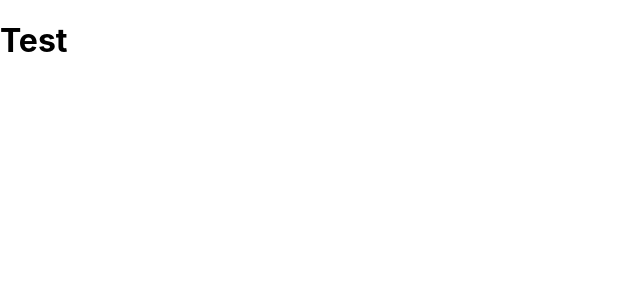
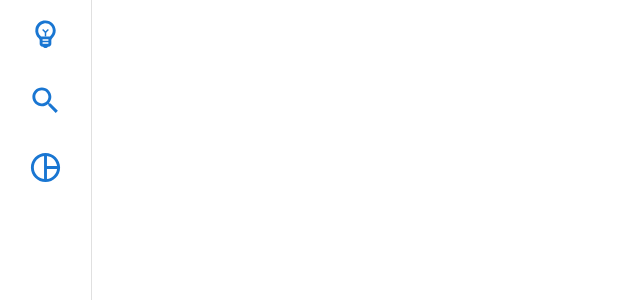
Before and after one commit to ibotchori/logmind, a React (Create React App) app: page / in a window 1280 px wide. Shown: the top 300 px of the page, without its empty margins (0-640 px from the left). Built offline with nearby package versions, Linux system fonts and the light colour scheme.

Commit message:
Add side bar

```diff
--- a/package.json
+++ b/package.json
@@ -3,6 +3,11 @@
   "version": "0.1.0",
   "private": true,
   "dependencies": {
+    "@emotion/react": "^11.6.0",
+    "@emotion/styled": "^11.6.0",
+    "@mui/icons-material": "^5.1.0",
+    "@mui/material": "^5.1.0",
+    "@mui/styles": "^5.1.0",
     "@testing-library/jest-dom": "^5.15.0",
     "@testing-library/react": "^11.2.7",
     "@testing-library/user-event": "^12.8.3",
--- a/src/App.js
+++ b/src/App.js
@@ -1,8 +1,11 @@
+import SideBar from "./components/SideBar/SideBar";
 
 
 function App() {
-  return (
-<h1>Test</h1>
+
+  return (<>
+<SideBar/>
+</>
   );
 }
 
--- /dev/null
+++ b/src/components/SideBar/SideBar.js
@@ -0,0 +1,33 @@
+import React from "react";
+import { Drawer, Typography } from "@mui/material";
+import { makeStyles } from "@mui/styles";
+import SearchIcon from "@mui/icons-material/Search";
+import EmojiObjectsOutlinedIcon from "@mui/icons-material/EmojiObjectsOutlined";
+import PieChartOutlinedIcon from "@mui/icons-material/PieChartOutlined";
+
+import Button from "@mui/material/Button";
+
+const useStyles = makeStyles({
+  icon: {
+    padding: "10px 20px",
+  },
+});
+
+const SideBar = () => {
+  const classes = useStyles();
+  return (
+    <Drawer variant="permanent" anchor="left">
+      <Button>
+        <EmojiObjectsOutlinedIcon fontSize="large" className={classes.icon} />
+      </Button>
+      <Button>
+        <SearchIcon fontSize="large" className={classes.icon} />
+      </Button>
+      <Button>
+        <PieChartOutlinedIcon fontSize="large" className={classes.icon} />
+      </Button>
+    </Drawer>
+  );
+};
+
+export default SideBar;
```
Also changed, not shown: 1 other file (tests, documents, lock files or other folders).
